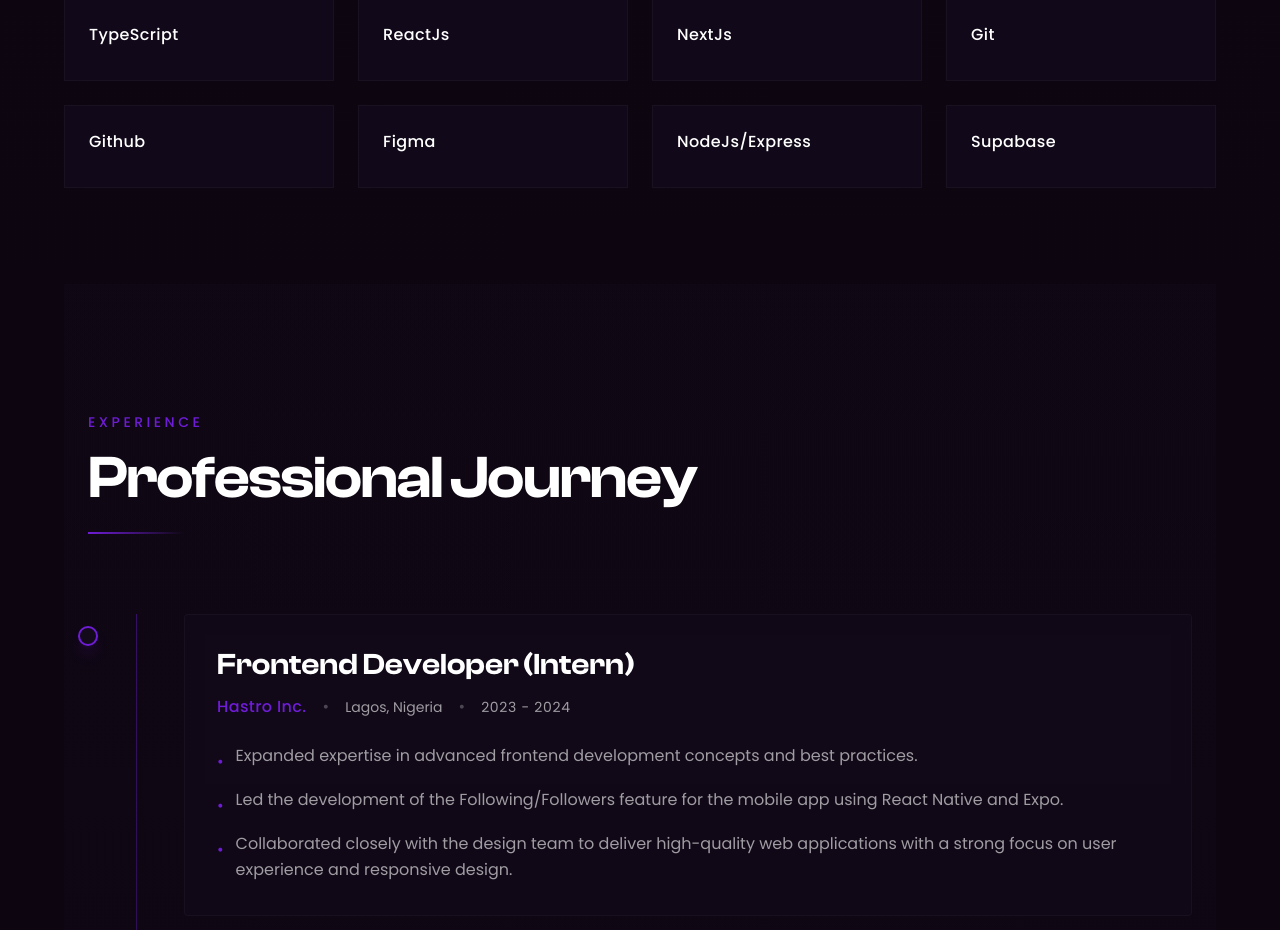
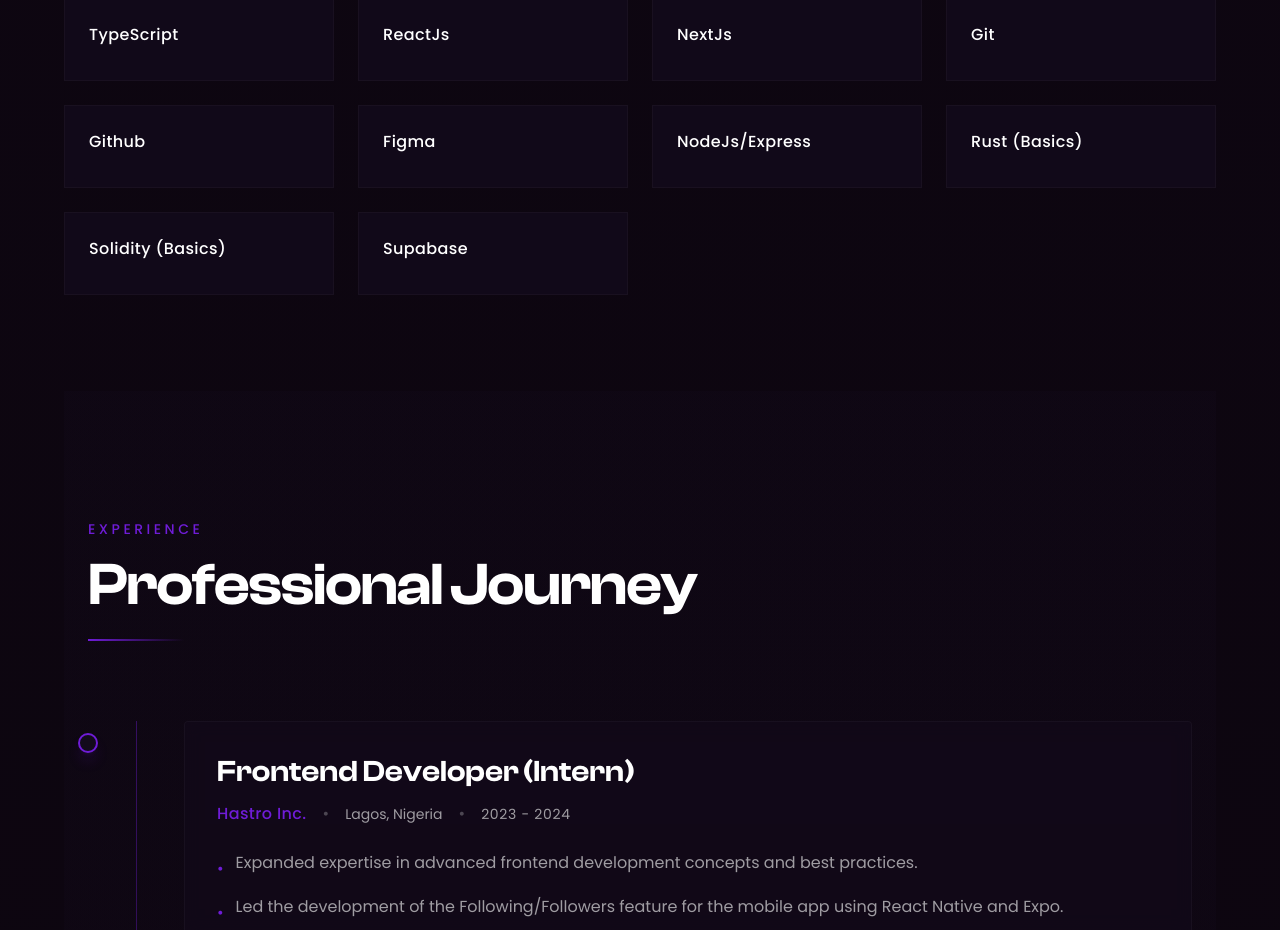
Before and after one commit to NathanOyewole/oyewole-nathan, a Next.js app: page / in a window 1280 px wide. Shown: the part 2920-3850 px from the top of the page. Built offline with nearby package versions, Linux system fonts and the light colour scheme.

Commit message:
feat: add new skills for enhanced representation in the skills list

```diff
--- a/src/data/data.ts
+++ b/src/data/data.ts
@@ -115,6 +115,14 @@ export const skills = [
     title: "NodeJs/Express",
   },
   {
+    id: 12,
+    title: "Rust (Basics)",
+  },
+  {
+    id: 13,
+    title: "Solidity (Basics)",
+  },
+  {
     id: Math.random(),
     title: "Supabase",
   },
```
